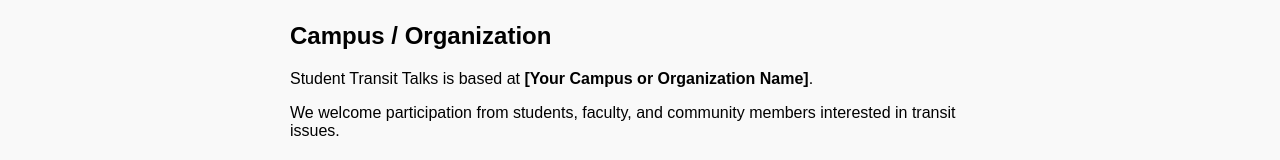
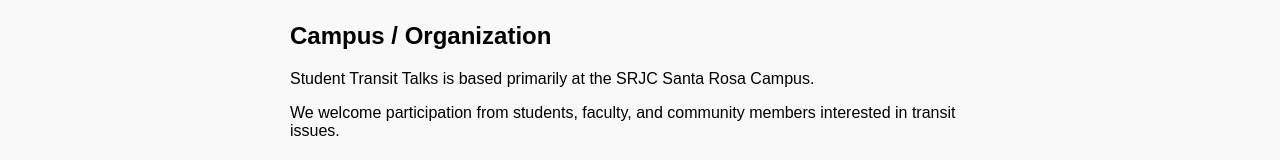
Before and after one commit to studenttransittalks/studenttransittalks, a plain HTML site: page index.html in a window 1280 px wide. Shown: the part 395-555 px from the top of the page. Drawn offline with Linux system fonts and the light colour scheme.

```diff
--- a/index.html
+++ b/index.html
@@ -85,7 +85,7 @@
 
   <section>
     <h2>Campus / Organization</h2>
-    <p>Student Transit Talks is based at <strong>[Your Campus or Organization Name]</strong>.</p>
+    <p>Student Transit Talks is based primarily at the SRJC Santa Rosa Campus.</p>
     <p>We welcome participation from students, faculty, and community members interested in transit issues.</p>
   </section>
 
```
